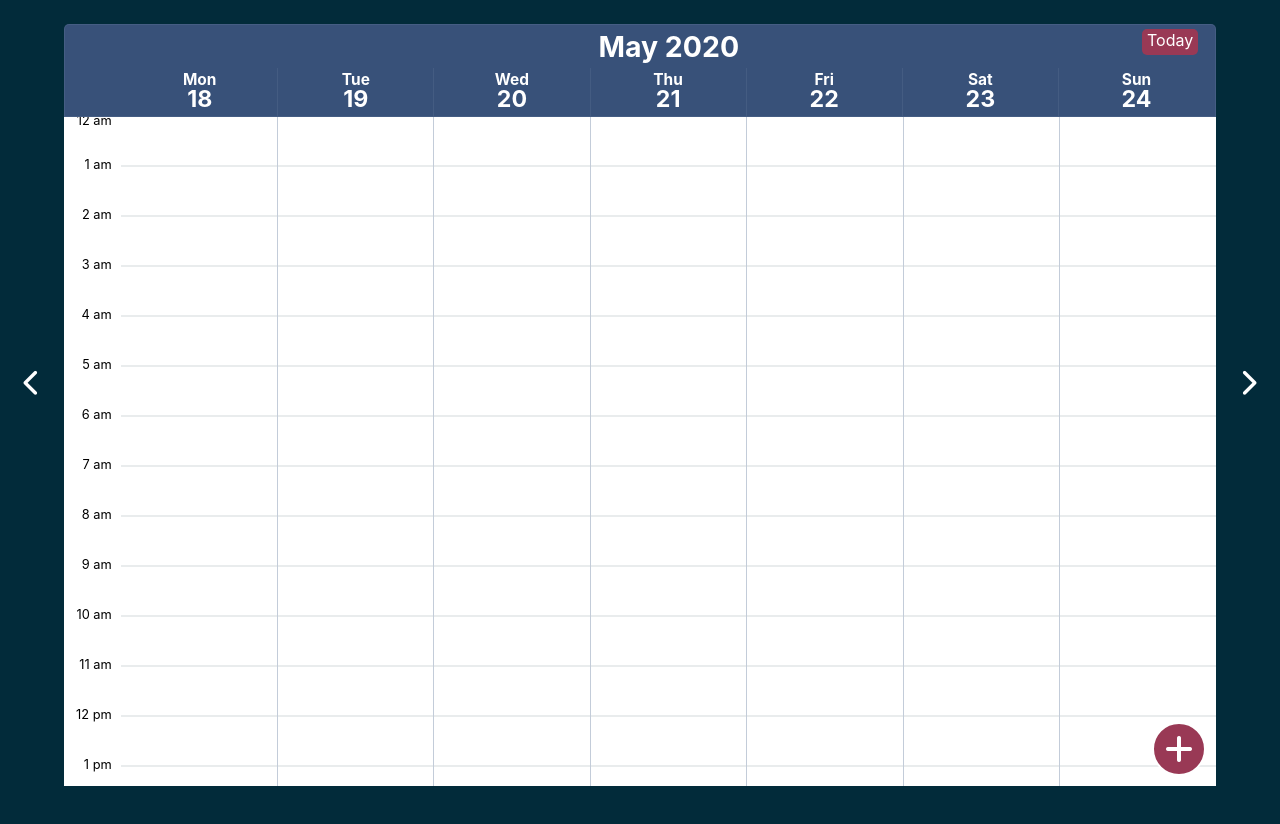
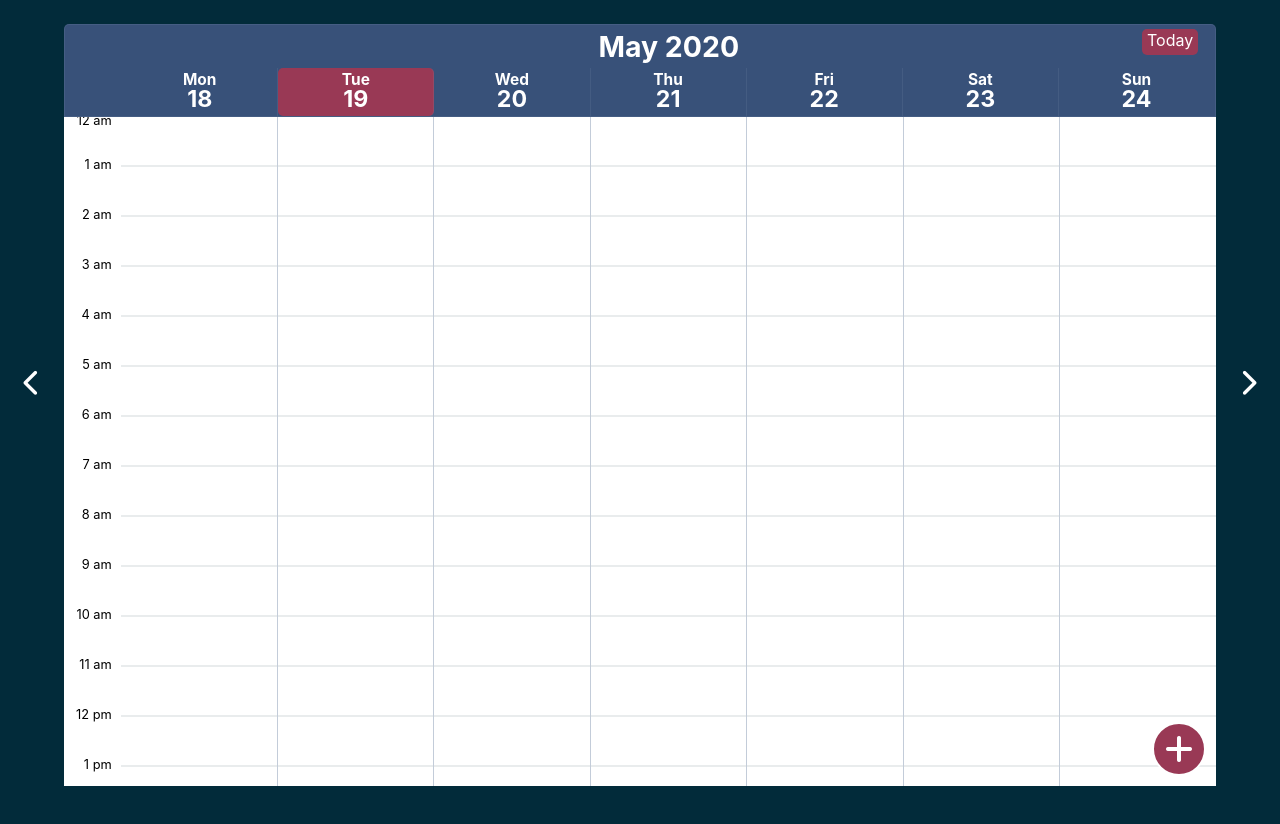
Before and after one commit to benf549/Calendar-App-Redux---React, a React (Create React App) app: page / in a window 1280 px wide. Shown: the top 824 px of the page. Built offline with nearby package versions, Linux system fonts and the light colour scheme; no server answers.

Commit message:
added highlight in dayheader of current day

```diff
--- a/src/components/CalendarHead.js
+++ b/src/components/CalendarHead.js
@@ -5,7 +5,8 @@ import "../App.css"
 
 let Day = (param) => {
     return (
-        <div className="dayheader">
+        <div className="dayheader" style={ param.td ? {backgroundColor:  "var(--red-accent)", borderRadius : "5px"} : null}>
+          {console.log(param)}
             <h5>{param.day}</h5>
             <h1>{param.date}</h1>
         </div>
@@ -13,63 +14,54 @@ let Day = (param) => {
 }
 
 let CalendarHead = ({weekdays}) => {
-    let days = []
+    let days = [];
+    let today = new Date();
 
     for (let i = 0; i < weekdays.length; i++) {
+
+      var daypush = {
+        "date": weekdays[i].getDate(),
+        "isToday": ((weekdays[i].getDate() === today.getDate()) && (weekdays[i].getMonth() === today.getMonth()) && (weekdays[i].getFullYear() === today.getFullYear())) ? true : false
+        }
+
+        var dow;
         switch (i) {
           case 0:
-            days.push({
-              "day": "Mon",
-              "date": weekdays[0].getDate()
-            })
+            dow = "Mon";
             break;
           case 1:
-            days.push({
-              "day": "Tue",
-              "date": weekdays[1].getDate()
-            })
+            dow = "Tue";
             break;
           case 2:
-            days.push({
-              "day": "Wed",
-              "date": weekdays[2].getDate()
-            })
+            dow = "Wed";
             break;
           case 3:
-            days.push({
-              "day": "Thu",
-              "date": weekdays[3].getDate()
-            })
+            dow = "Thu";
             break;
           case 4:
-            days.push({
-              "day": "Fri",
-              "date": weekdays[4].getDate()
-            })
+            dow = "Fri";
             break;
           case 5:
-            days.push({
-              "day": "Sat",
-              "date": weekdays[5].getDate()
-            })
+            dow = "Sat";
             break;
           default:
-            days.push({
-              "day": "Sun",
-              "date": weekdays[6].getDate()
-            })
+            dow = "Sun";
             break;
         }
+        daypush.day = dow;
+        days.push(daypush)
       }
 
     return(
         <div className="dayheadercontainer">
             <div className="spacer"></div>
             {days.map(item => (
+
                 <Day
                 key={item.date}
                 day={item.day}
                 date={item.date}
+                td={item.isToday}
                 />
             ))}
         </div>
```
